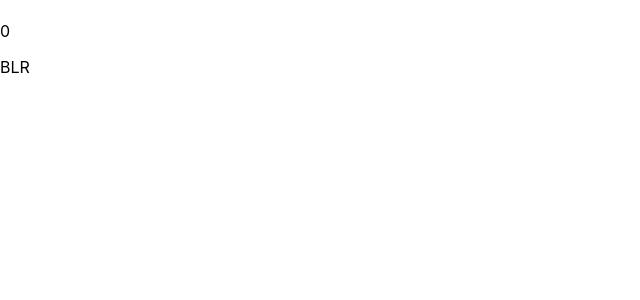
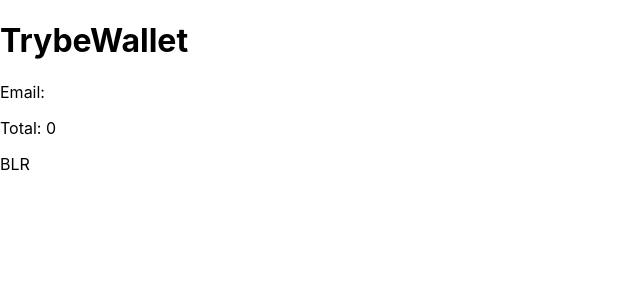
Before and after one commit to alanbrazoes/Wallet, a React (Create React App) app: page /carteira in a window 1280 px wide. Shown: the top 300 px of the page, without its empty margins (0-640 px from the left). Built offline with nearby package versions, Linux system fonts and the light colour scheme.

Commit message:
header - fix

```diff
--- a/src/pages/Wallet.js
+++ b/src/pages/Wallet.js
@@ -9,24 +9,28 @@
   }
 
   render() {
-    const { user: { email } } = this.props;
+    const { email } = this.props;
     const { total, courrency } = this.state;
+    console.log(email);
     return (
       <header>
-        <h1 data-testid="email-field">{email}</h1>
-        <p data-testid="total-field">{total}</p>
-        <p data-testid="header-currency-field">{courrency}</p>
+        <h1>TrybeWallet</h1>
+        <section>
+          <p data-testid="email-field">{`Email: ${email}`}</p>
+          <p data-testid="total-field">{`Total: ${total}`}</p>
+          <p data-testid="header-currency-field">{courrency}</p>
+        </section>
       </header>
     );
   }
 }
 
-const mapStateToProps = (state) => ({
-  user: state.user,
+const mapStateToProps = ({ user: { email } }) => ({
+  email,
 });
 
 Wallet.propTypes = {
-  user: PropTypes.objectOf(PropTypes.string).isRequired,
+  email: PropTypes.string.isRequired,
 };
 
 export default connect(mapStateToProps, null)(Wallet);
```
